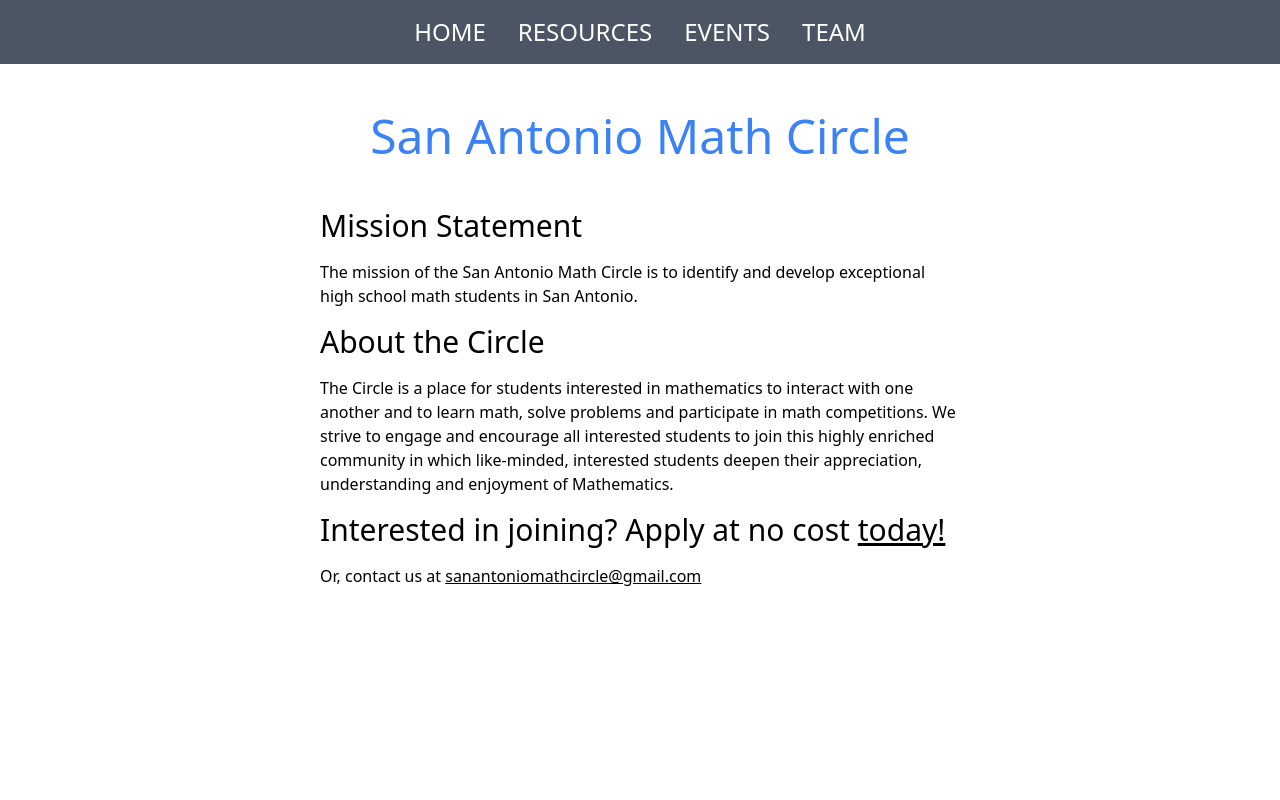
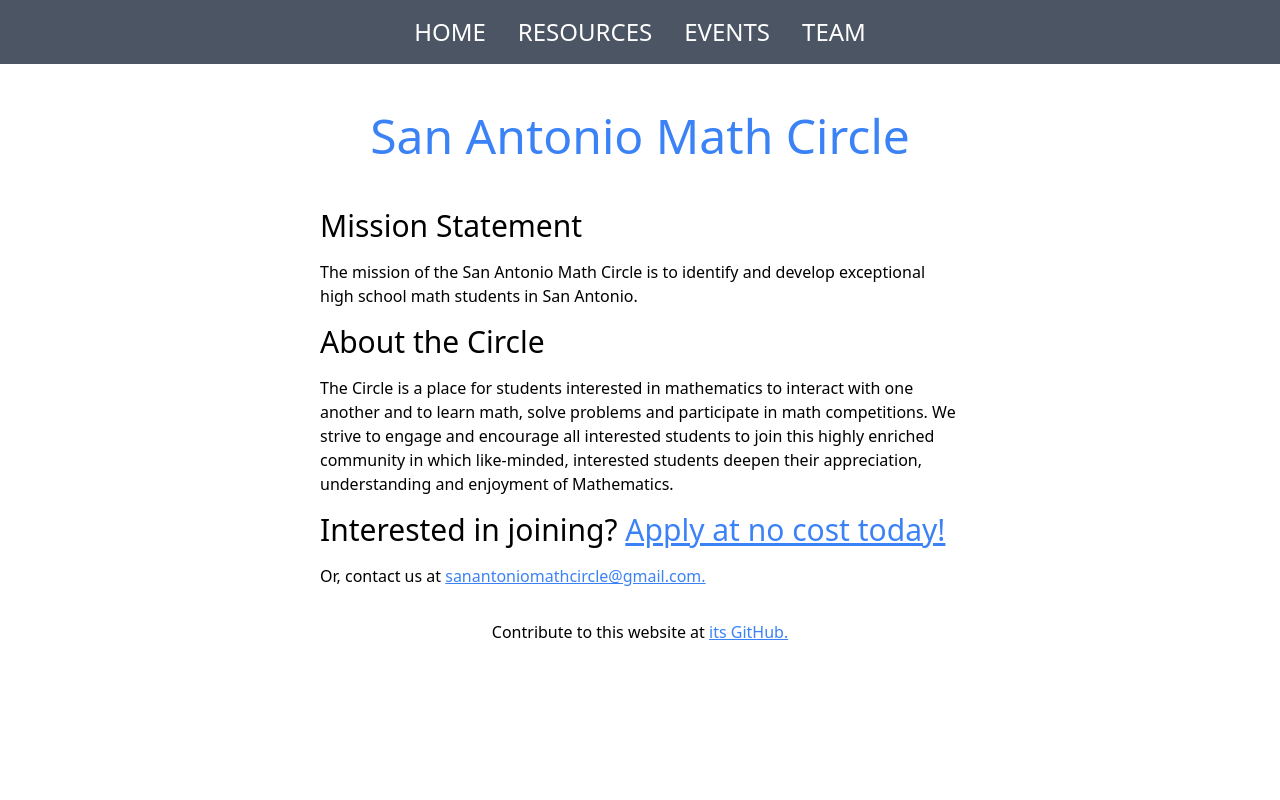
Before and after one commit to samathcircle/samathcircle.github.io, a SvelteKit app: page / in a window 1280 px wide. Shown: the top 800 px of the page. Built offline with nearby package versions, Linux system fonts and the light colour scheme.

Commit message:
remove vh (david), change links

```diff
--- a/src/lib/components/Page.svelte
+++ b/src/lib/components/Page.svelte
@@ -7,6 +7,7 @@
   <main class="mx-2 lg:w-1/2 lg:m-auto">
     <slot name="content"></slot>
   </main>
-  <div class="h-[50vh] lg:h-[90vh]"></div>
-  <footer class="text-center">Contribute to this website at <a class="underline" target="_blank" rel="noopener noreferrer"  href="https://github.com/samathcircle/samathcircle.github.io">its GitHub.</a></footer>
+  <!-- <div class="h-[50vh] lg:h-[90vh]"></div> -->
+  <div class="h-full pb-8"></div>
+  <footer class="text-center">Contribute to this website at <a class="underline text-blue-500" target="_blank" rel="noopener noreferrer"  href="https://github.com/samathcircle/samathcircle.github.io">its GitHub.</a></footer>
 </body>
--- a/src/routes/+page.svelte
+++ b/src/routes/+page.svelte
@@ -16,7 +16,7 @@
     <h2 class="text-3xl my-4">About the Circle</h2>
     <p>The Circle is a place for students interested in mathematics to interact with one another and to learn math, solve problems and participate in math competitions.
       We strive to engage and encourage all interested students to join this highly enriched community in which like-minded, interested students deepen their appreciation, understanding and enjoyment of Mathematics.</p>
-    <h2 class="text-3xl my-4">Interested in joining? Apply at no cost <a target="_blank" class="underline" href={apply_link}>today!</a></h2>
-    <p>Or, contact us at <span class="underline">sanantoniomathcircle@gmail.com</span></p>
+    <h2 class="text-3xl my-4">Interested in joining? <a target="_blank" class="text-blue-500 underline" href={apply_link}>Apply at no cost today!</a></h2>
+    <p>Or, contact us at <a class="underline text-blue-500" href="mailto:sanantoniomathcircle@gmail.com">sanantoniomathcircle@gmail.com.</a></p>
   </div>
 </Page>
--- a/src/routes/events/+page.svelte
+++ b/src/routes/events/+page.svelte
@@ -11,7 +11,7 @@
   </div>
   <div slot="content">
     <h1 class="text-5xl text-center my-12 text-blue-500">Events</h1>
-    <p class="text-2xl">None planned yet - stay tuned!</p>
+    <p class="text-xl">None planned yet - stay tuned!</p>
     <!-- <EventCard name="First Meeting" date="November 31" loc="school" desc="Be there!"/>  -->
   </div>
 </Page>
```
